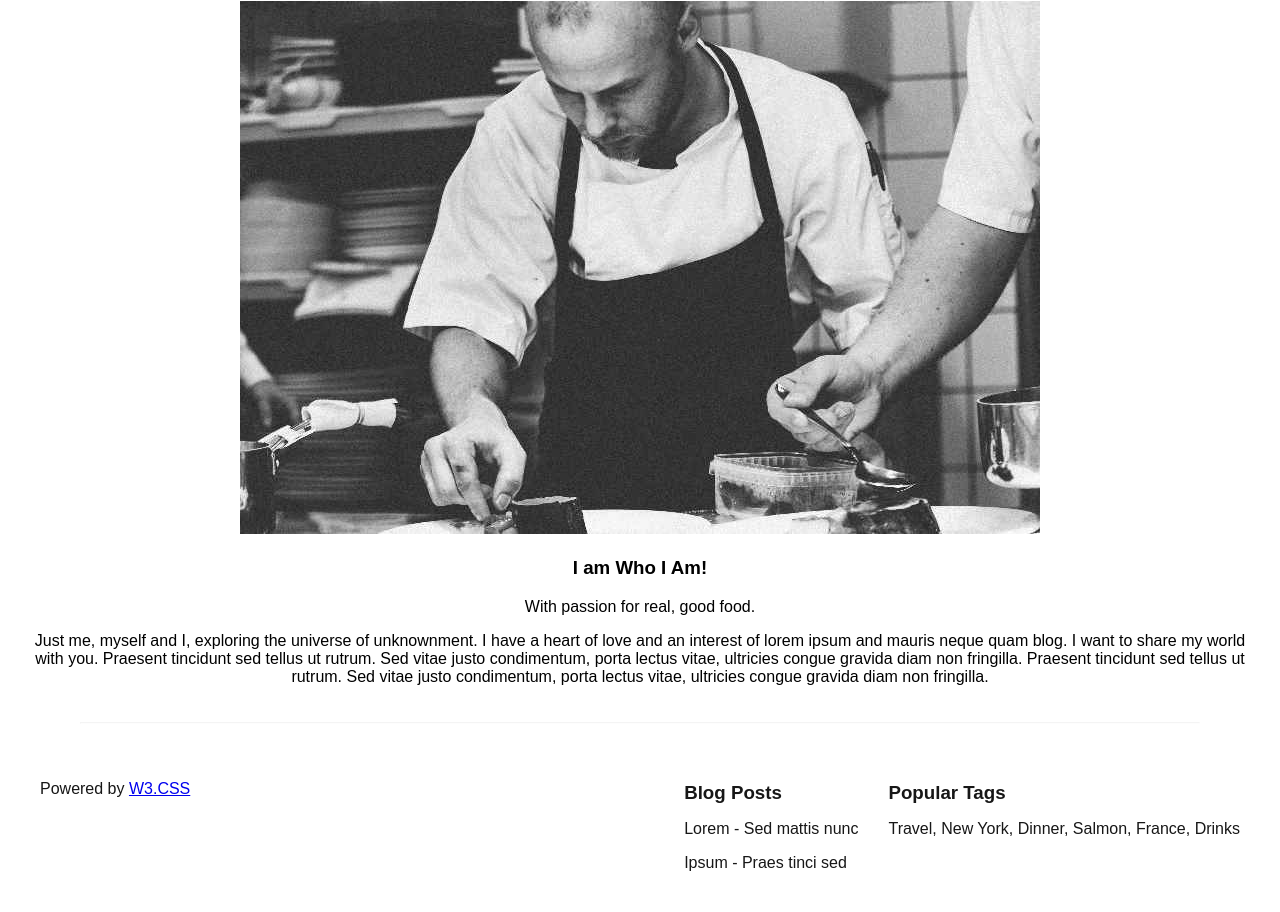
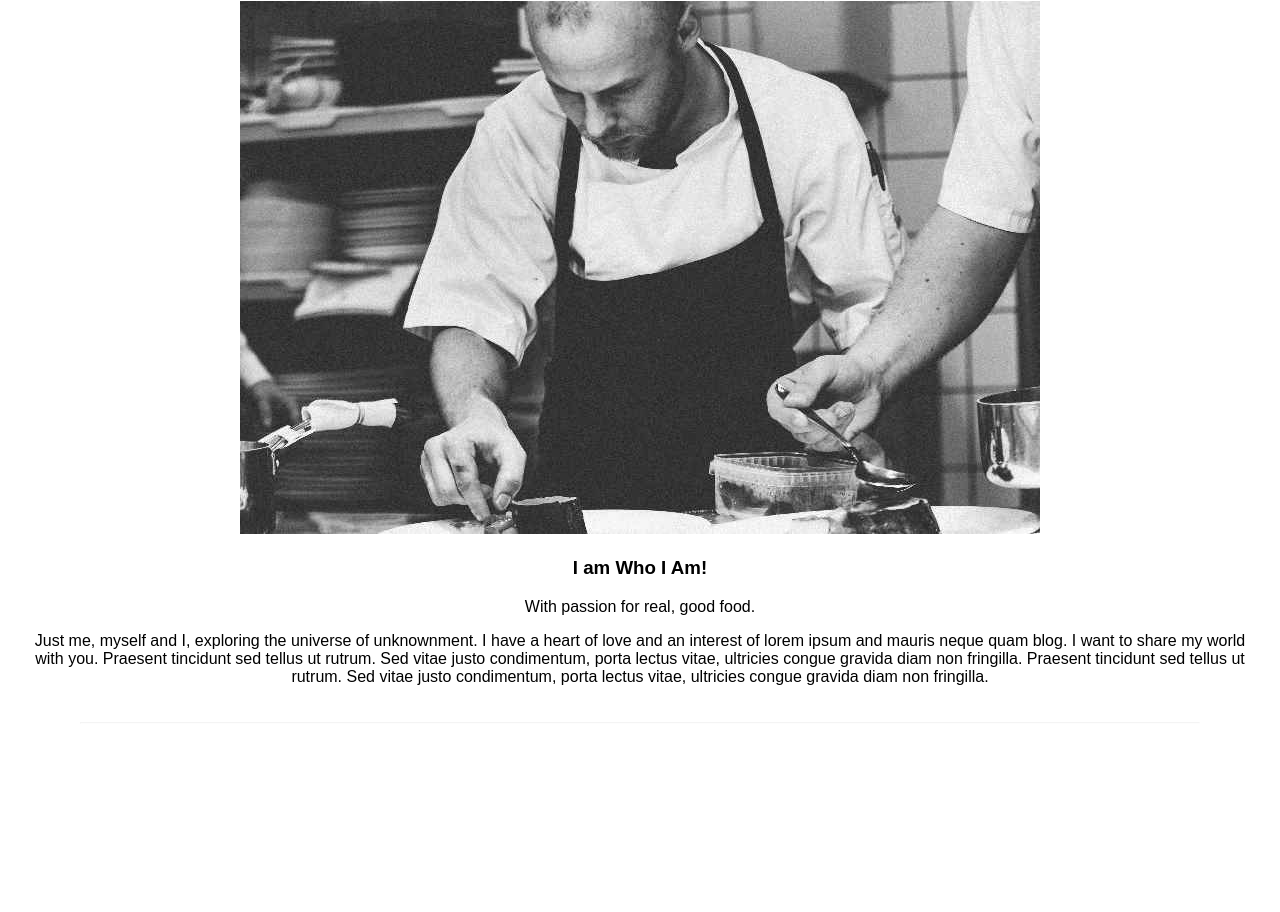
Before and after one commit to mvfasatresor/Food-Blog, a plain HTML site: page index.html in a window 1280 px wide. Shown: the part 1463-2375 px from the top of the page. After the commit the page ends 2187 px from the top, so only its background shows below. Drawn offline with Linux system fonts and the light colour scheme.

Commit message:
removed footer

```diff
--- a/index.html
+++ b/index.html
@@ -88,20 +88,7 @@
 <hr>
     <!-- Footer -->
     <footer>
-        <div class="footer-content">
-            <p>Powered by <a href="#">W3.CSS</a></p>
-            <div class="footer-links">
-                <div class="blog-posts">
-                    <h3>Blog Posts</h3>
-                    <p>Lorem - Sed mattis nunc</p>
-                    <p>Ipsum - Praes tinci sed</p>
-                </div>
-                <div class="tags">
-                    <h3>Popular Tags</h3>
-                    <p>Travel, New York, Dinner, Salmon, France, Drinks</p>
-                </div>
-            </div>
-        </div>
+
     </footer>
 
 </body>
--- a/styles.css
+++ b/styles.css
@@ -102,30 +102,9 @@ h2 {
 footer {
     background-color: white;
     color: #171717;
-    text-align: center;
-    padding: 20px;
 }
 
-.footer-content {
-    display: flex;
-    justify-content: space-between;
-    padding: 20px;
-}
-
-.footer-links {
-    display: flex;
-    gap: 30px;
-}
-
-.footer-links div {
-    text-align: left;
-}
-
-.footer-links h3 {
-    margin-bottom: 10px;
-}
 hr{
     margin: auto 80px;
-    color: rgb(209, 208, 208);
     opacity: 0.1;
 }
```
